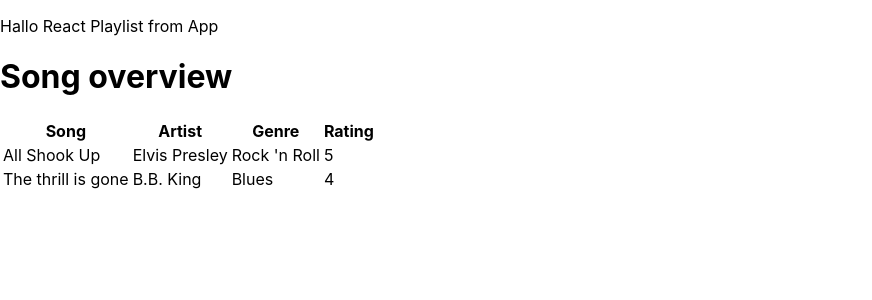
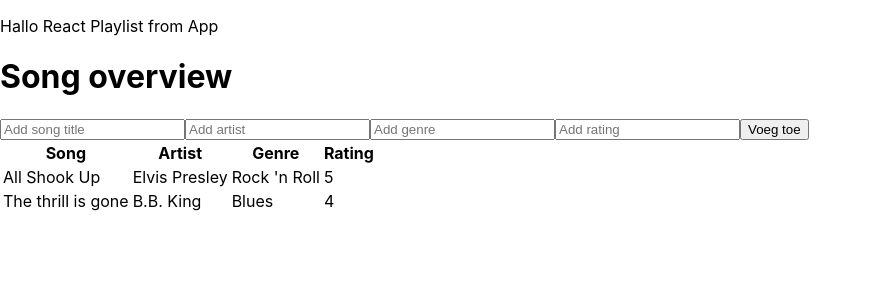
Before and after one commit to PasquinelP/pascal_pater-eindopdracht-React-Playlist, a React (Create React App) app: page / in a window 1280 px wide. Shown: the top 300 px of the page, without its empty margins (0-872 px from the left). Built offline with nearby package versions, Linux system fonts and the light colour scheme; the HTML template or start-up script is replaced by a standard one.

Commit message:
create form html(jsx) and import form in song overview to see if it renders

```diff
--- a/src/components/SongForm.js
+++ b/src/components/SongForm.js
@@ -1,10 +1,50 @@
-import React from "react";
+import React, { useState } from "react";
 
 const SongForm = () => {
+
+const {title, artist, genre, rating} = useState();
+
+const handleChange = () => {
+
+}
+
   return (
-    <div>
-      <h1>Song form</h1>
-    </div>
+    <form
+      // onSubmit={(e) => {
+      //   handleClickAddGrocery(e, title);
+      //   setTitle("");
+      // }}
+    >
+      <input
+        type="text"
+        name="title"
+        value={title}
+        onChange={handleChange}
+        placeholder="Add song title"
+      />
+      <input
+        type="text"
+        name="artist"
+        value={artist}
+        onChange={handleChange}
+        placeholder="Add artist"
+      />
+      <input
+        type="text"
+        name="genre"
+        value={genre}
+        onChange={handleChange}
+        placeholder="Add genre"
+      />
+      <input
+        type="text"
+        name="rating"
+        value={rating}
+        onChange={handleChange}
+        placeholder="Add rating"
+      />
+      <button type="submit">Voeg toe</button>
+    </form>
   );
 };
 
--- a/src/components/SongOverview.js
+++ b/src/components/SongOverview.js
@@ -8,7 +8,7 @@
   return (
     <div>
       <h1>Song overview</h1>
-      {/* <SongForm /> */}
+      <SongForm />
       <SongList />
     </div>
   );
```
